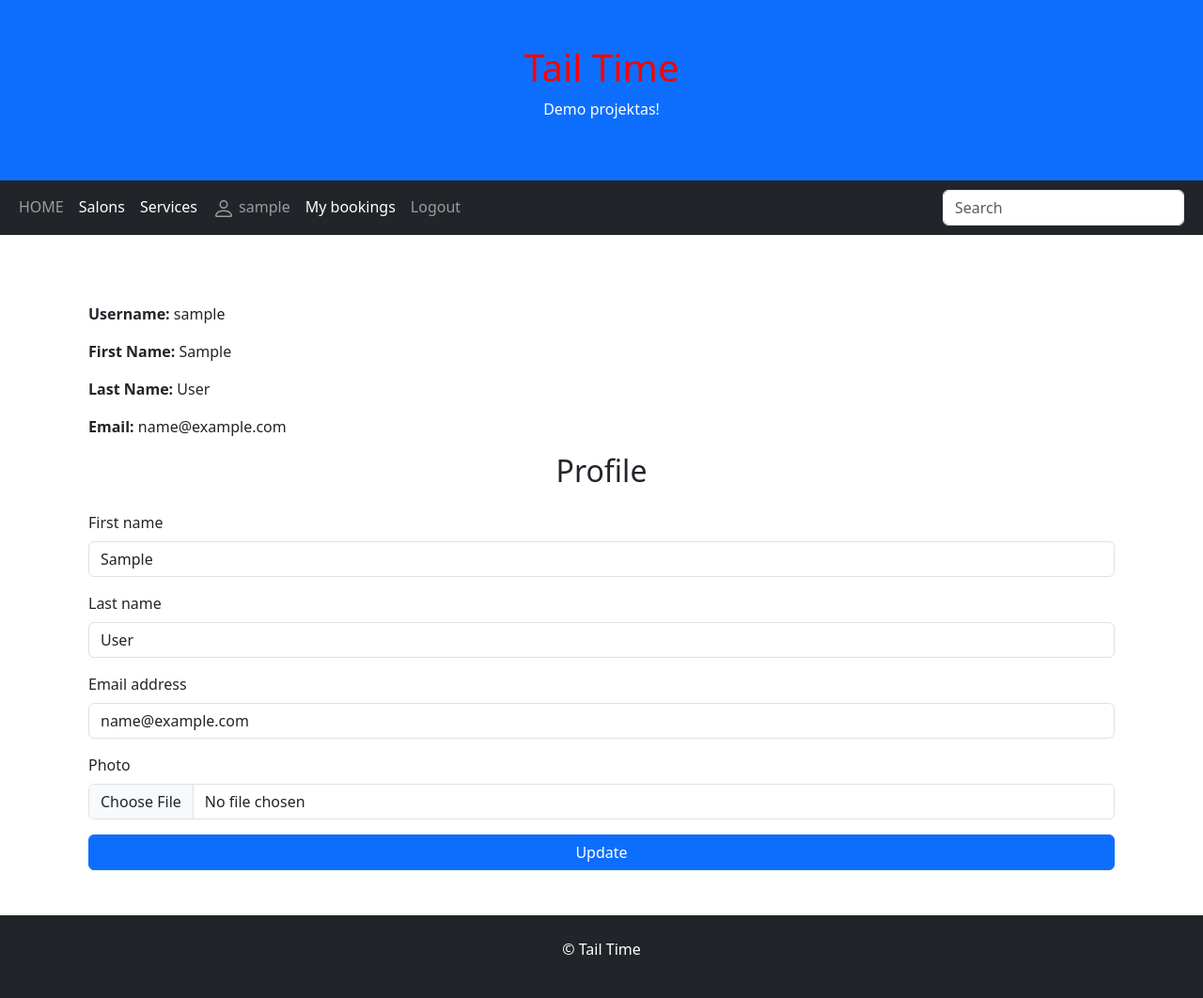
After one commit to LinaDailidaite/TailTime, a Django app: page /profile/ in a window 1280 px wide. The commit adds this page. Shown: the whole page at 94% size. Run offline with Django 5.2, Linux system fonts and the light colour scheme; the visitor is signed in with stand-in values (Sample User, id 1); some libraries are stand-ins or nearby versions.

Commit message:
sukurta galimybė koreguoti profilį prisijungus, palikti komentarą prie paslaugų bei prisidėti nuotrauką prie profilio.

```diff
--- a/mysite/mysite/urls.py
+++ b/mysite/mysite/urls.py
@@ -6,7 +6,8 @@ from django.views.generic import RedirectView
 urlpatterns = ([
     path('admin/', admin.site.urls),
     path('', include('pets.urls')),
-    path('', RedirectView.as_view(url='library/', permanent=True)),
+    path('', RedirectView.as_view(url='pets/', permanent=True)),
     path('accounts/', include('django.contrib.auth.urls')),
+    path('tinymce/', include('tinymce.urls')),
 ] + static(settings.STATIC_URL, document_root=settings.STATIC_ROOT)+
     static(settings.MEDIA_URL, document_root=settings.MEDIA_ROOT))
--- /dev/null
+++ b/mysite/pets/forms.py
@@ -0,0 +1,20 @@
+from .models import ServiceReview
+from django import forms
+from django.contrib.auth.models import User
+from .models import CustomUser
+from django.contrib.auth.forms import UserCreationForm
+
+class ServiceReviewForm(forms.ModelForm):
+    class Meta:
+        model = ServiceReview
+        fields = ['content']
+
+class CustomUserChangeForm(forms.ModelForm):
+    class Meta:
+        model = CustomUser
+        fields = ['first_name', 'last_name', 'email', 'photo']
+
+class CustomUserCreateForm(UserCreationForm):
+    class Meta:
+        model = CustomUser
+        fields = ['username', 'email', 'password1', 'password2']
--- a/mysite/pets/models.py
+++ b/mysite/pets/models.py
@@ -15,18 +15,18 @@ class CustomUser(AbstractUser):
     is_salon_owner = models.BooleanField(default=False)
     photo = models.ImageField(("Photo"), upload_to="profile_pics", null=True, blank=True)
 
-    # def save(self, *args, **kwargs):
-    #     super().save(*args, **kwargs)
-    #     if self.photo and os.path.exists(self.photo.path):
-    #         img = Image.open(self.photo.path)
-    #         min_side = min(img.width, img.height)
-    #         left = (img.width - min_side) // 2
-    #         top = (img.height - min_side) // 2
-    #         right = left + min_side
-    #         bottom = top + min_side
-    #         img = img.crop((left, top, right, bottom))
-    #         img = img.resize((300, 300), Image.LANCZOS)
-    #         img.save(self.photo.path)
+    def save(self, *args, **kwargs):
+        super().save(*args, **kwargs)
+        if self.photo and os.path.exists(self.photo.path):
+            img = Image.open(self.photo.path)
+            min_side = min(img.width, img.height)
+            left = (img.width - min_side) // 2
+            top = (img.height - min_side) // 2
+            right = left + min_side
+            bottom = top + min_side
+            img = img.crop((left, top, right, bottom))
+            img = img.resize((300, 300), Image.LANCZOS)
+            img.save(self.photo.path)
 
     class Meta:
         verbose_name = ("User")
@@ -36,7 +36,7 @@ class Salon(models.Model):
     name = models.CharField(verbose_name="Name", max_length=200)
     city = models.CharField(verbose_name="City", max_length=50)
     address = models.CharField(verbose_name="Address", max_length=100)
-    description = models.TextField(verbose_name="Description", max_length=500)
+    description = HTMLField(verbose_name="Description", max_length=3000, default="")
     owner = models.ForeignKey(CustomUser, on_delete=models.CASCADE, verbose_name="Owner")
     image = models.ImageField('Image', upload_to='Images', null=True, blank=True)
 
@@ -93,3 +93,15 @@ class Booking(models.Model):
 
     def __str__(self):
         return f"{self.user} - {self.salon} ({self.date_time} {self.status})"
+
+
+class ServiceReview(models.Model):
+    service = models.ForeignKey(to="service", verbose_name="service", on_delete=models.SET_NULL, null=True, blank=True, related_name="reviews")
+    reviewer = models.ForeignKey(to=CustomUser, verbose_name="Reviewer", on_delete=models.SET_NULL, null=True, blank=True)
+    date_created = models.DateTimeField(verbose_name="Date Created", auto_now_add=True)
+    content = models.TextField(verbose_name="Content", max_length=2000)
+
+    class Meta:
+        verbose_name = "Service Review"
+        verbose_name_plural = 'Service Reviews'
+        ordering = ['-date_created']
--- a/mysite/pets/templates/base.html
+++ b/mysite/pets/templates/base.html
@@ -32,7 +32,7 @@
                     <a class="nav-link active" href="{% url 'services' %}">Services</a>
                 </li>
                 {% if user.is_authenticated %}
-                <li class="nav-item"><a class="nav-link" href="#">
+                <li class="nav-item"><a class="nav-link" href="{% url 'profile' %}">
                   <svg class="bi bi-person" width="1.5em" height="1.5em" viewBox="0 0 16 16" fill="currentColor" xmlns="http://www.w3.org/2000/svg">
                     <path fill-rule="evenodd" d="M13 14s1 0 1-1-1-4-6-4-6 3-6 4 1 1 1 1h10zm-9.995-.944v-.002.002zM3.022 13h9.956a.274.274 0 00.014-.002l.008-.002c-.001-.246-.154-.986-.832-1.664C11.516 10.68 10.289 10 8 10c-2.29 0-3.516.68-4.168 1.332-.678.678-.83 1.418-.832 1.664a1.05 1.05 0 00.022.004zm9.974.056v-.002.002zM8 7a2 2 0 100-4 2 2 0 000 4zm3-2a3 3 0 11-6 0 3 3 0 016 0z" clip-rule="evenodd"/>
                   </svg>
@@ -48,6 +48,7 @@
                 </li>
                 {% else %}
                 <li class="nav-item"><a class="nav-link" href="{% url 'login'%}">Login</a></li>
+                <li class="nav-item"><a class="nav-link" href="{% url 'signup'%}">Signup</a></li>
                 {% endif %}
 
             </ul>
--- /dev/null
+++ b/mysite/pets/templates/profile.html
@@ -0,0 +1,26 @@
+{% extends "base.html" %}
+
+{% block title %}Profile{% endblock %}
+
+{% block content %}
+<div class="container mt-5">
+    <div class="row justify-content-center">
+        <div class="col-md">
+            {% if user.photo %}
+            <img src="{{ user.photo.url }}" class="rounded-circle">
+            {% endif %}
+            <p><strong>Username: </strong>{{ user.username }}</p>
+            <p><strong>First Name: </strong>{{ user.first_name }}</p>
+            <p><strong>Last Name: </strong>{{ user.last_name }}</p>
+            <p><strong>Email: </strong>{{ user.email }}</p>
+            <h2 class="mb-4 text-center">Profile</h2>
+            <form method="post" enctype="multipart/form-data">
+                {% csrf_token %}
+                {% load crispy_forms_tags %}
+                {{ form | crispy }}
+                <button type="submit" class="btn btn-primary w-100">Update</button>
+            </form>
+        </div>
+    </div>
+</div>
+{% endblock %}
--- a/mysite/pets/templates/salon.html
+++ b/mysite/pets/templates/salon.html
@@ -11,4 +11,5 @@
 {% for service in salon.services.all %}
 <p>{{ service.name }}</p>
 {% endfor %}
+<p>{{ author.description | safe }}</p>
 {% endblock %}
--- a/mysite/pets/urls.py
+++ b/mysite/pets/urls.py
@@ -10,4 +10,6 @@ urlpatterns = [
     path('services/<int:pk>', views.ServiceDetailView.as_view(), name='service'),
     path('search/', views.search, name='search'),
     path("mybookings/", views.MyBookingListView.as_view(), name="mybookings"),
+    path('signup/', views.SignUpView.as_view(), name='signup'),
+    path('profile/', views.ProfileUpdateView.as_view(), name='profile'),
 ]
--- a/mysite/pets/views.py
+++ b/mysite/pets/views.py
@@ -4,7 +4,15 @@ from .models import Booking, Salon, Service
 from django.views import generic
 from django.db.models import Q
 from django.contrib.auth.mixins import LoginRequiredMixin
-
+from django.contrib.auth.forms import UserCreationForm
+from django.urls import reverse_lazy
+from django.shortcuts import render, reverse
+from .forms import ServiceReviewForm
+from django.views.generic.edit import FormMixin
+from django.views import generic
+from django.contrib.auth.models import User
+from .forms import CustomUserChangeForm
+from .forms import CustomUserCreateForm
 
 def salons(request):
     salons = Salon.objects.all()
@@ -25,10 +33,36 @@ class ServiceListView(generic.ListView):
     context_object_name = "services"
     paginate_by = 6
 
-class ServiceDetailView(generic.DetailView):
+
+class ServiceDetailView(FormMixin, generic.DetailView):
     model = Service
     template_name = "service.html"
     context_object_name = "service"
+    form_class = ServiceReviewForm
+
+    def get_context_data(self, **kwargs):
+        context = super().get_context_data(**kwargs)
+        if 'form' not in context:
+            context['form'] = self.get_form()
+        return context
+
+    def get_success_url(self):
+        return reverse("service", kwargs={"pk": self.object.id})
+
+    def post(self, request, *args, **kwargs):
+        self.object = self.get_object()
+        form = self.get_form()
+        if form.is_valid():
+            return self.form_valid(form)
+        else:
+            return self.form_invalid(form)
+
+    def form_valid(self, form):
+        form.instance.service = self.get_object()
+        form.instance.reviewer = self.request.user
+        form.save()
+        return super().form_valid(form)
+
 
 def index(request):
     num_salons = Salon.objects.all().count()
@@ -71,3 +105,17 @@ class MyBookingListView(LoginRequiredMixin, generic.ListView):
 
     def get_queryset(self):
         return Booking.objects.filter(user=self.request.user)
+
+
+class SignUpView(generic.CreateView):
+    form_class = CustomUserCreateForm
+    template_name = "signup.html"
+    success_url = reverse_lazy("login")
+
+class ProfileUpdateView(LoginRequiredMixin, generic.UpdateView):
+    form_class = CustomUserChangeForm
+    template_name = "profile.html"
+    success_url = reverse_lazy('profile')
+
+    def get_object(self, queryset=None):
+        return self.request.user
```
Also changed, not shown: mysite/mysite/settings.py (+31 -1 lines), mysite/pets/admin.py (+6 -1 lines), mysite/pets/templates/registration/signup.html (added, +20 -0 lines), mysite/pets/templates/service.html (+24 -0 lines).
